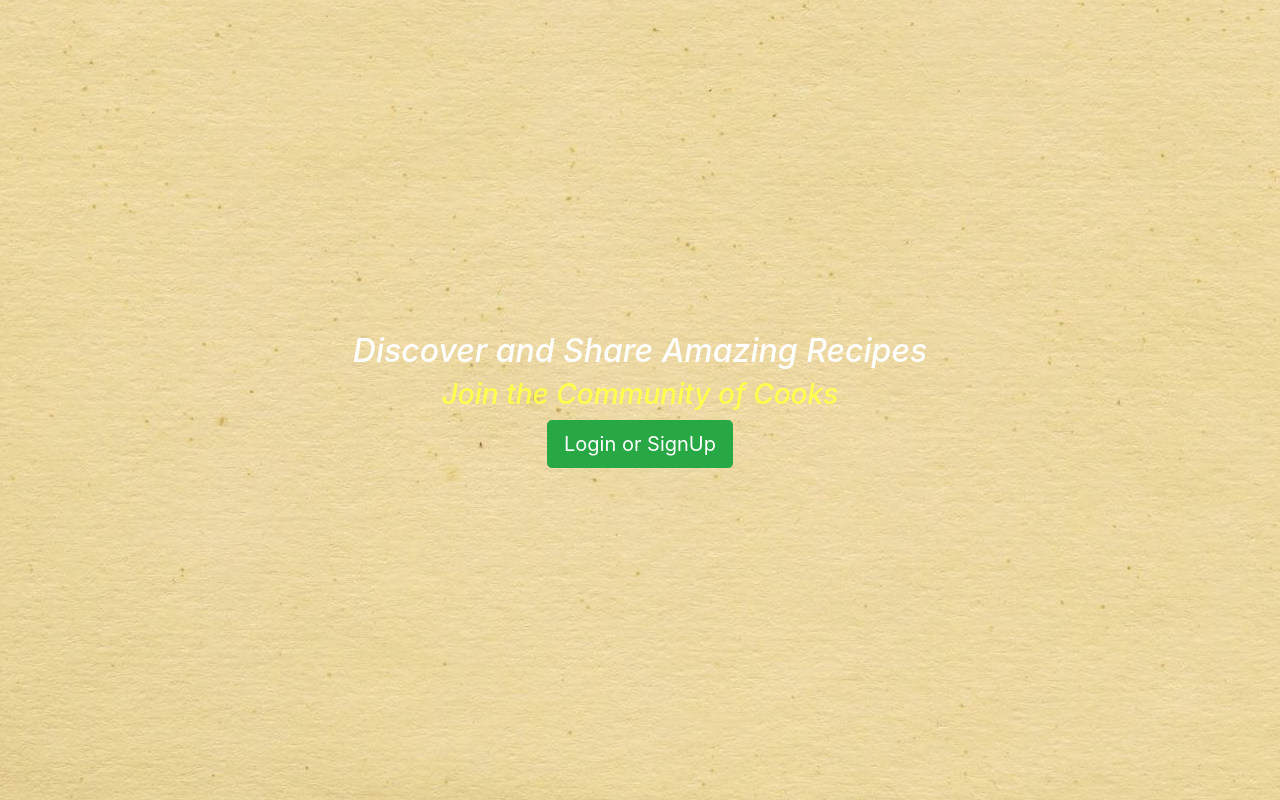
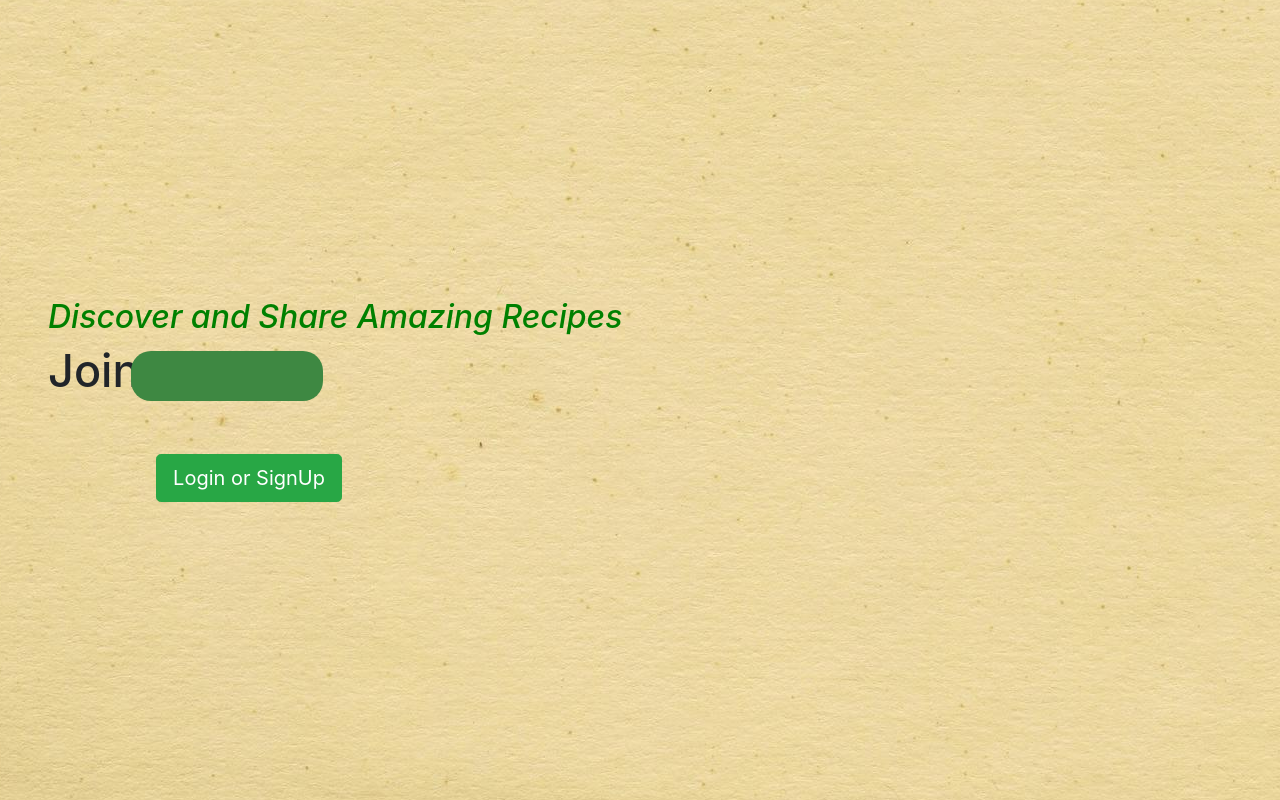
Before and after one commit to Vansh2204/RECIPESHARING-WEBAPP-FRONTEND, a React (Create React App) app: page / in a window 1280 px wide. Built offline with nearby package versions, Linux system fonts and the light colour scheme.

Commit message:
Animations and Links

```diff
--- a/package.json
+++ b/package.json
@@ -4,6 +4,7 @@
   "private": true,
   "dependencies": {
     "@auth0/auth0-react": "^2.2.4",
+    "@fortawesome/fontawesome-svg-core": "^6.5.2",
     "@fortawesome/free-solid-svg-icons": "^6.5.2",
     "@fortawesome/react-fontawesome": "^0.2.1",
     "@testing-library/jest-dom": "^5.17.0",
--- a/src/App.css
+++ b/src/App.css
@@ -107,16 +107,33 @@ ul.sidebar-list li {
   padding: 10px;
   margin-bottom: 5px;
   background-color: #fff;
-  border: 1px solid #ccc;
   border-radius: 4px;
   box-shadow: 2px 2px 5px rgba(0, 0, 0, 0.1);
   transition: background-color 0.3s;
   display: flex;
   flex-direction: column;
+  cursor:pointer;
+}
+.menuitem{
   width: 100%;
-  cursor:pointer
+  top: 20%;
+  display: flex;
+  position: absolute;
+  float: left;
+  flex-direction: column;
+
 }
-.sidebar-list Link{
+.menus{
+  font-size: 20px;
+  margin-bottom: 30px;
+  cursor: pointer;
+
+}
+
+
+
+
+.sidebar-list {
   color: black;
 }
 
@@ -124,6 +141,22 @@ ul.sidebar-list li:hover {
   background-color: rgb(174, 155, 119);
   color: white;
 }
+.logoutbutton:hover{
+  color: black;
+  background-color: rgb(255, 255, 255);
+
+
+}
+.logoutbutton{
+  width: 90%;
+  float: left;
+  border-radius: 10px;
+  transition: background-color 0.3s;
+  position: absolute;
+  bottom: 10px;
+
+}
+
 
 
 
--- a/src/Components/Homepage.js
+++ b/src/Components/Homepage.js
@@ -1,13 +1,13 @@
 import React from "react"
-import {useAuth0} from "@auth0/auth0-react";
-import {Content} from './Content'
+import { useAuth0 } from "@auth0/auth0-react";
+import { Content } from './Content'
 import { useNavigate } from "react-router-dom";
 
 export function Homepage() {
-    const {loginWithRedirect,isAuthenticated,logout} = useAuth0();
+    const { loginWithRedirect, isAuthenticated, logout } = useAuth0();
     const navigate = useNavigate();
 
-    const hadlelogin=async ()=>{
+    const hadlelogin = async () => {
         await loginWithRedirect();
         navigate('/recipes');
 
@@ -18,15 +18,28 @@ export function Homepage() {
     return (
         <>
             <div className="background"></div>
-            <div className="d-flex vh-100 justify-content-center align-items-center" style={{overflow:"auto"}}>
-                <div className="text-center animated fadeIn">
+
+            <div className="d-flex vh-100 ml-5 align-items-center" style={{ overflow: "auto" }}>
+                <div className="text-center">
                     <h2 class="head card-text">Discover and Share Amazing Recipes</h2>
-                    <h3 class="tag card-text">Join the Community of Cooks</h3>
-                  {/* <button class="btn btn-success"onClick={hadlelogin}>Login or Signup</button> */}
-                {isAuthenticated ? (
-                    navigate('/recipes')) :    (<button className="btn btn-success btn-lg mx-2 animated bounceIn" onClick={async (e)=>await loginWithRedirect()}>Login or SignUp</button>)}
+                    <h2 style={{ display: "flex", fontSize: "45px" }}>Join</h2>
+                    <div class="animation-text">
+                        <div class="line">Community</div>
+                        <div class="line">Cooks</div>
+                        <div class="line">Cuisines</div>
+
+                    </div>
+                    <div class="loginhomepage">
+                        {/* <button class="btn btn-success"onClick={hadlelogin}>Login or Signup</button> */}
+                        {isAuthenticated ? (
+                            navigate('/recipes')) : (<button className="btn btn-success mt-5 btn-lg mx-2 animated bounceIn" onClick={async (e) => await loginWithRedirect()}>Login or SignUp</button>)}
+                    </div>
                 </div>
             </div>
+
+
+
+
         </>
     )
 }
--- a/src/Components/Left_Sidebar.js
+++ b/src/Components/Left_Sidebar.js
@@ -3,10 +3,13 @@ import { NavLink } from 'react-router-dom';
 import { Link, Outlet } from "react-router-dom";
 import { useAuth0 } from "@auth0/auth0-react";
 import { useNavigate } from "react-router-dom";
+import { faSearch } from "@fortawesome/free-solid-svg-icons";
+import { faUser } from "@fortawesome/free-solid-svg-icons";
+import { FontAwesomeIcon } from "@fortawesome/react-fontawesome";
 
 export function Left_Sidebar() {
 
-    const {logout} = useAuth0();
+    const {logout,user,name,picture} = useAuth0();
     const navigate = useNavigate();
 
 
@@ -14,17 +17,30 @@ export function Left_Sidebar() {
     return (
         <>
             <div className="card container-sidebar col-6">
-                <nav>
-                    <ul class="sidebar-list">
-                        <li>Profile</li>
-                        <li>Categories</li>
-                        <li>Search</li>
-                        <li>Feedback and Suggestions</li>
-                        <button class="btn btn-primary" onClick={()=>logout() && navigate('/')}>Logout</button>
+                <div class="row ml-4 ">
+                    <img class="mr-2 mt-3 " src={user.picture} style={{width:"30px",height:"30px",borderRadius:"20px"}}/>
+                    <h3 class="mt-3" style={{fontSize:"20px"}}>{user.name}</h3>
+                </div>
+                <div class="menuitem">
+                    <a class="menus"><Link to={'/profile'} style={{color:"black",textDecoration:"none"}}>Profile</Link></a>
+                    <a class="menus">Categories</a>
+                    <a class="menus">Search</a>
+                    <a class="menus">Feedback</a>
+
+                </div>
+                    {/* <ul class="sidebar-list mt-5" style={{width:"15%",position:"fixed"}}>
+                        <li class="menuitem">Profile</li>
+                        <li class="menuitem">Categories</li>
+                        <li class="menuitem">Search</li>
+                        <li class="menuitem">Feedback and Suggestions</li>
 
 
-                    </ul>
-                </nav>
+                    </ul> */}
+                    <button class="logoutbutton btn btn-dark" onClick={()=>logout()}>Logout</button>
+
+
+
+
                 </div>
             <Outlet/>
 
--- a/src/index.css
+++ b/src/index.css
@@ -64,12 +64,12 @@ code {
 .head{
 
   font-style: italic;
-  color: white;
+  color: green;
 }
 .tag{
 
   font-style: oblique;
-  color: rgb(255, 255, 78);
+
 }
 
 @keyframes fadeIn {
@@ -90,3 +90,61 @@ code {
 .bounceIn {
   animation-name: bounceIn;
 }
+
+.animation-text{
+  color: white;
+  top: 47%;
+  background-color: rgb(62, 136, 66);
+  transform: translate(-50%,-50%);
+  height: 50px;
+  overflow: hidden;
+  border-radius: 20px;
+  margin-left: 14%;
+  width: 15%;
+  color: rgb(255, 255, 255);
+  position: absolute;
+
+
+
+}
+.loginhomepage{
+  margin-right: 30%;
+
+}
+
+.line{
+  text-transform: uppercase;
+  text-align: center;
+  font-size: 25px;
+  font-weight: bold;
+  line-height: 60px;
+}
+
+.line:first-child{
+  animation: anim 12s infinite;
+
+}
+
+@keyframes anim{
+  0%{
+    margin-top: 0;
+  }
+  16%{
+    margin-top: -60px;
+  }
+  33%{
+    margin-top: -120px;
+  }
+  50%{
+    margin-top: -180px;
+  }
+  66%{
+    margin-top: -120px;
+  }
+  82%{
+    margin-top: -60px;
+  }
+  100%{
+    margin-top: 0;
+  }
+}
--- a/src/index.js
+++ b/src/index.js
@@ -36,9 +36,10 @@ root.render(
         <Route path='/' element={<Homepage/>}></Route>
         <Route path='/' element={<Left_Sidebar/>}>
         <Route path='/recipes' element={<Content />}></Route>
-        <Route path='/profile' element={<Profile />}></Route>
         <Route path='/recipe/:id' element={<Description/>}></Route>
         </Route>
+        <Route path='/profile' element={<Profile />}></Route>
+
 
 
       </Routes>
```
Also changed, not shown: src/homepagelogo.png (added), 1 other file (tests, documents, lock files or other folders).
